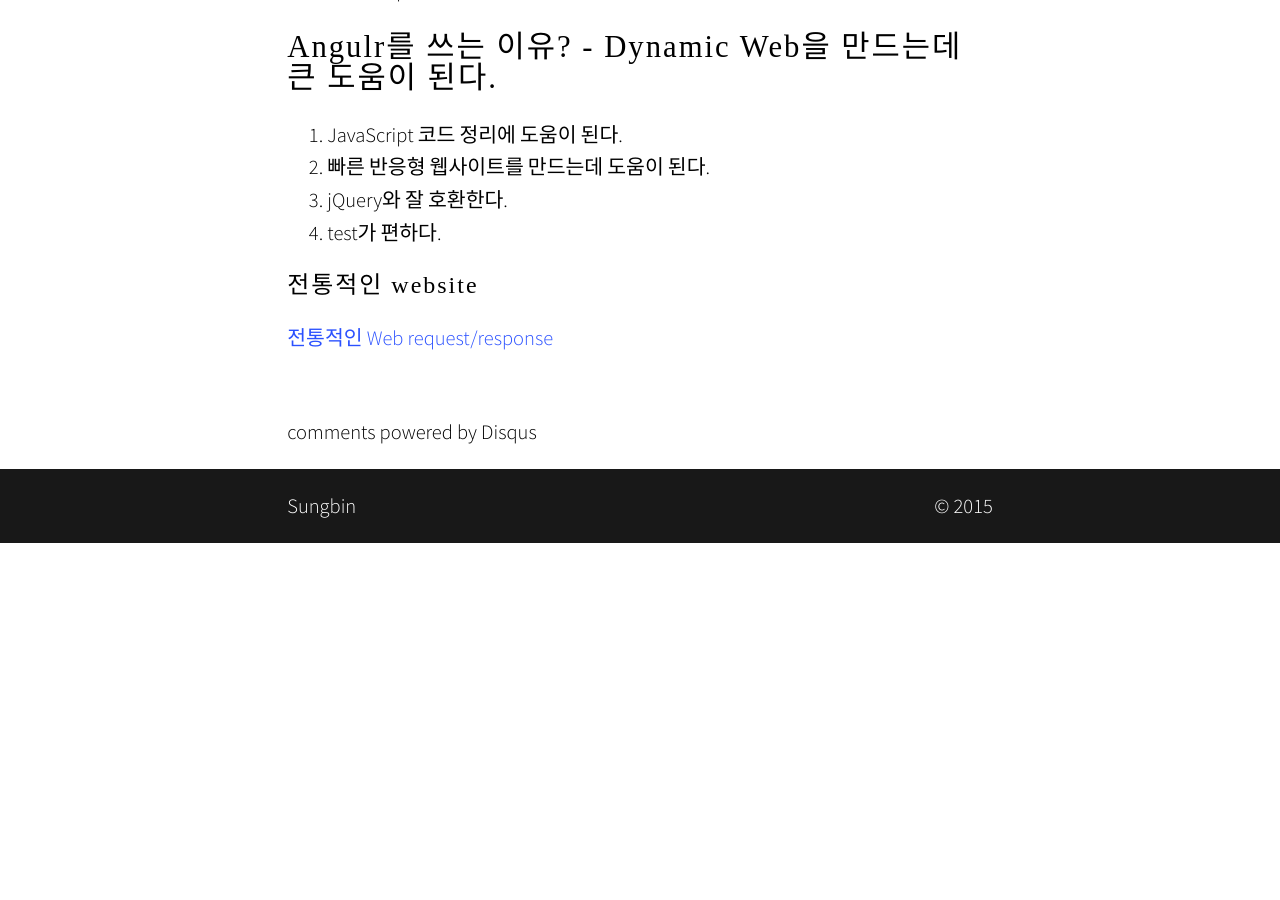
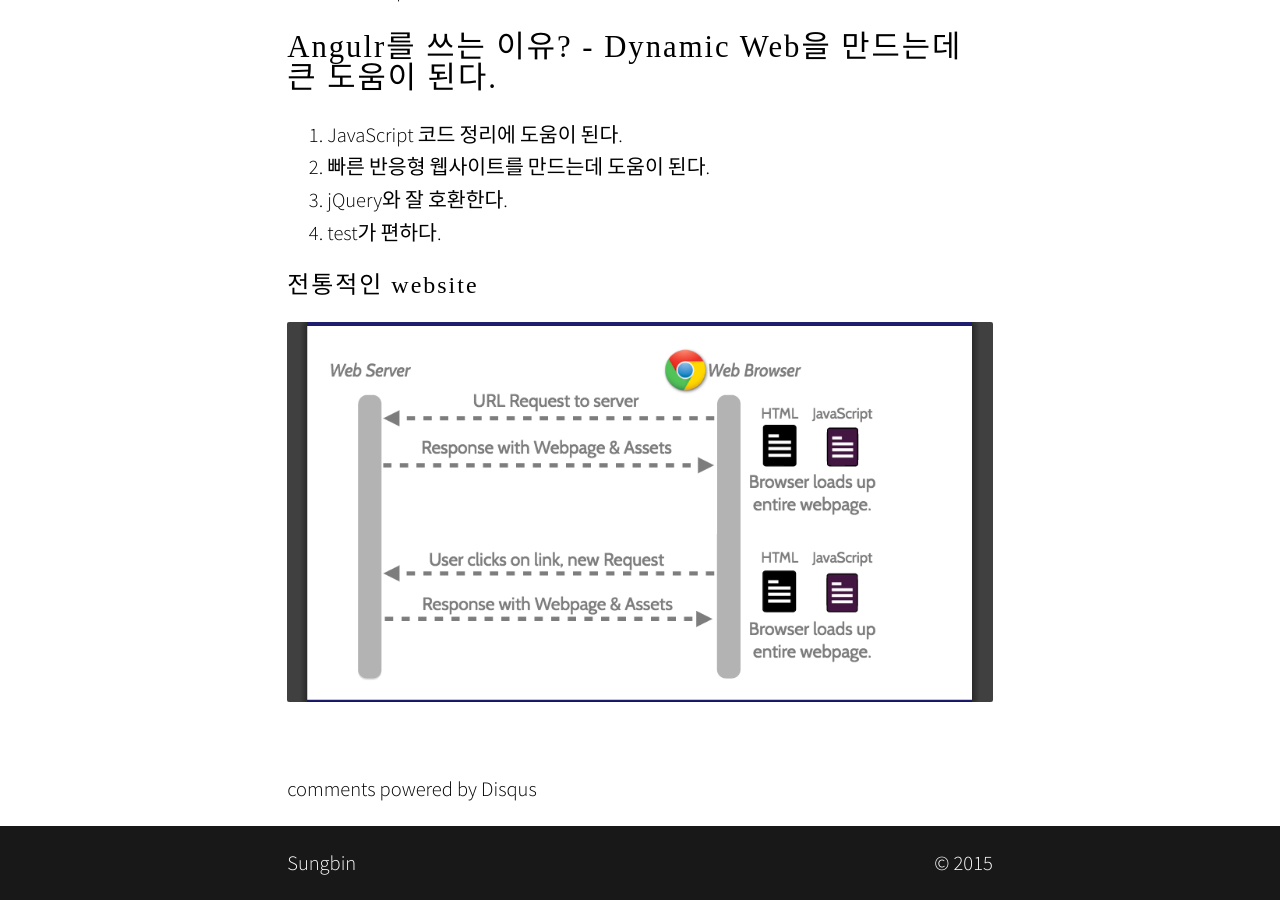
Before and after one commit to sungbine/sungbine.github.io, a Jekyll site: the page built from _posts/2015-04-25-angular_js_1.markdown, in a window 1280 px wide and 900 px high, scrolled down 737 px. Built offline with Jekyll 4.4.1, drawn with Linux system fonts in a browser that asks for light colours; nearby versions of some CDN libraries; some web fonts are replaced; comment, search, counter and statistics services are not loaded; before the commit the page ends 1280 px from its top, so only the background shows below that.

Commit message:
Update 2015-04-25-angular_js_1.markdown

```diff
--- a/_posts/2015-04-25-angular_js_1.markdown
+++ b/_posts/2015-04-25-angular_js_1.markdown
@@ -21,4 +21,4 @@ code school(https://www.codeschool.com/paths/javascript#angular-js)로 AngularJS
 4. test가 편하다.
 
 ### 전통적인 website
-[전통적인 Web request/response]({{ site.url }}/assets/angular1.png)
+![전통적인 Web request/response]({{ site.url }}/assets/angular1.png)
```
